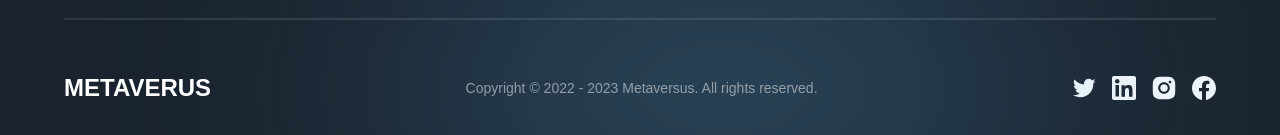
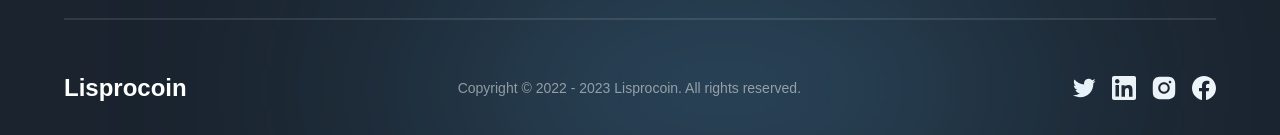
Before and after one commit to Krustycoin0/meta2, a Next.js app: page / in a window 1280 px wide. Shown: the part 7191-7326 px from the top of the page. Built offline with nearby package versions, Linux system fonts and the light colour scheme; a web font is replaced by a local one.

Commit message:
Update Footer.jsx

```diff
--- a/components/Footer.jsx
+++ b/components/Footer.jsx
@@ -35,10 +35,10 @@ const Footer = () => (
 
                 <div className="flex items-center justify-between flex-wrap gap-4">
                     <h4 className="font-extrabold text-[24px] text-white">
-                        METAVERUS
+                        Lisprocoin
                     </h4>
                     <p className="font-normal text-[14px] text-white opacity-50">
-                        Copyright © 2022 - 2023 Metaversus. All rights reserved.
+                        Copyright © 2022 - 2023 Lisprocoin. All rights reserved.
                     </p>
 
                     <div className="flex gap-4">
```
